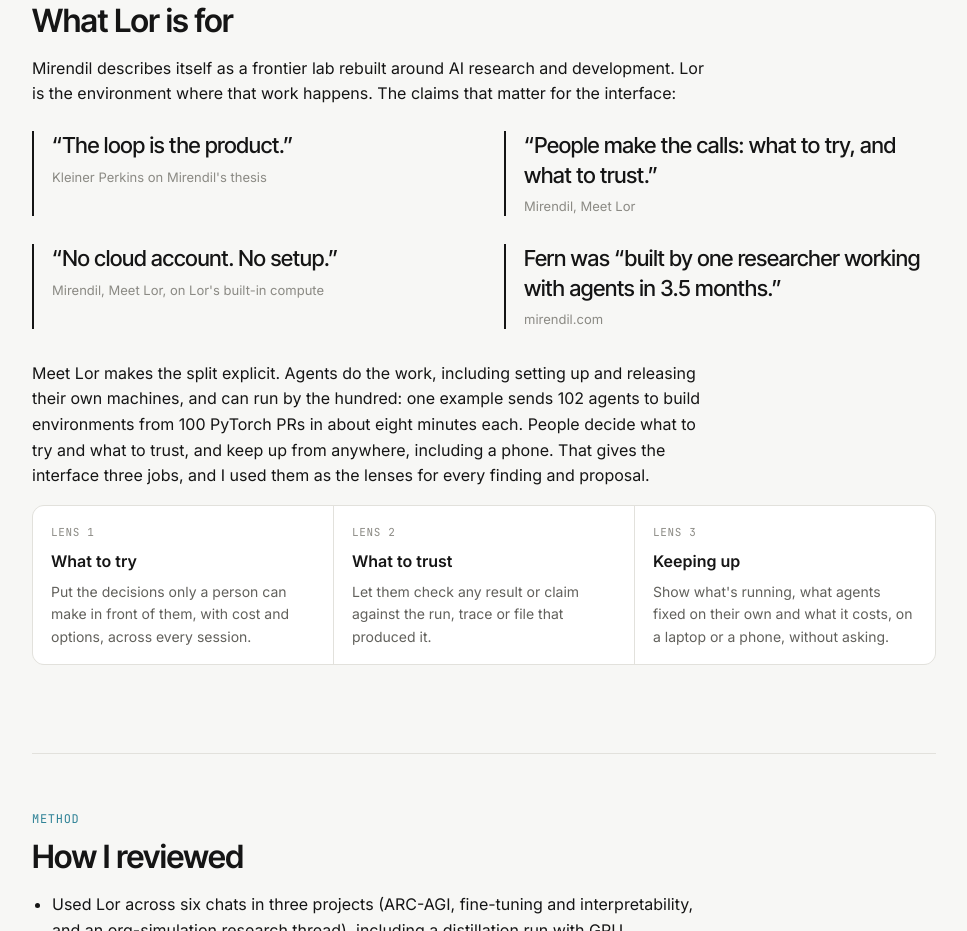
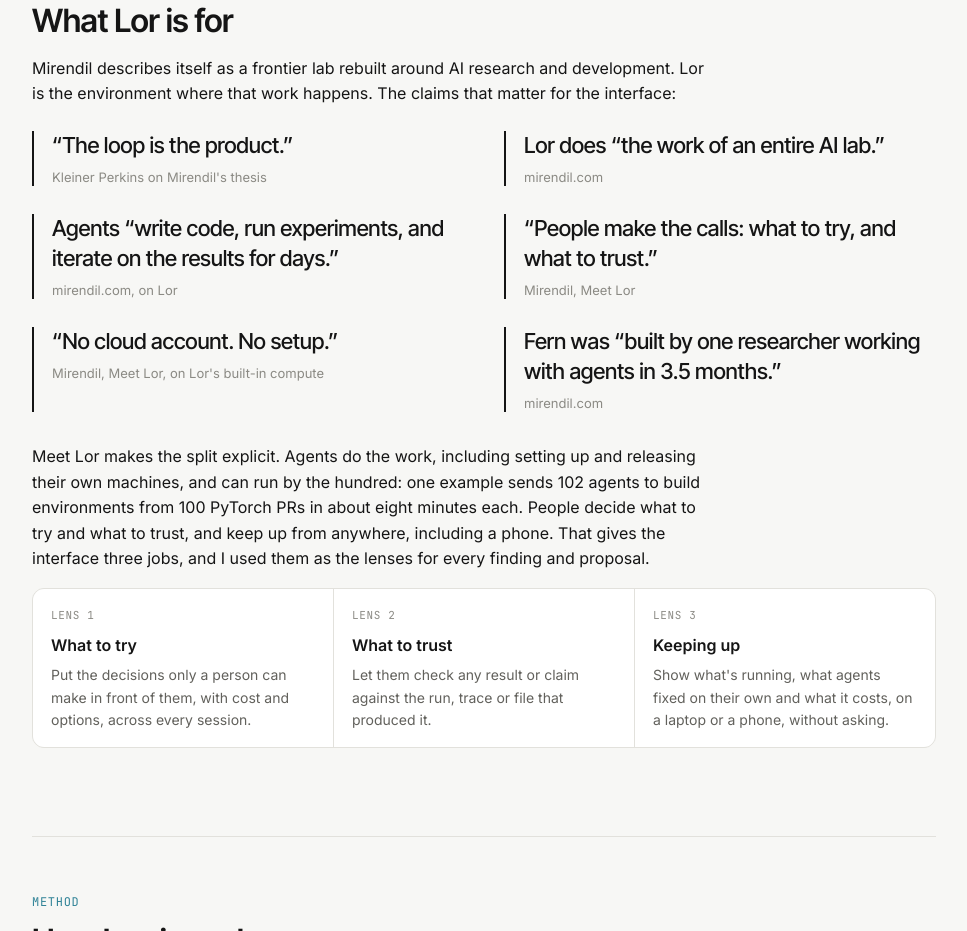
Before and after one commit to personal-computer-inc/mann.computer, a plain HTML site: page lor-ux-review/index.html in a window 1280 px wide. Shown: the part 1611-2542 px from the top of the page, without its empty margins (284-1251 px from the left). Drawn offline with Linux system fonts and the light colour scheme.

Commit message:
Lor UX review: restore two Mirendil quotes (six total)
Co-Authored-By: Claude Opus 5.5 <noreply@anthropic.com>
Claude-Session: https://claude.ai/code/session_0151wcB2akbkyQMXyqDzzfc8

```diff
--- a/lor-ux-review/index.html
+++ b/lor-ux-review/index.html
@@ -193,6 +193,8 @@ code,.mono{font-family:var(--f-mono);font-size:.88em}
 <div class="col"><p>Mirendil describes itself as a frontier lab rebuilt around AI research and development. Lor is the environment where that work happens. The claims that matter for the interface:</p></div>
 <div class="quotes">
 <blockquote>“The loop is the product.”<cite>Kleiner Perkins on Mirendil's thesis</cite></blockquote>
+<blockquote>Lor does “the work of an entire AI lab.”<cite>mirendil.com</cite></blockquote>
+<blockquote>Agents “write code, run experiments, and iterate on the results for days.”<cite>mirendil.com, on Lor</cite></blockquote>
 <blockquote>“People make the calls: what to try, and what to trust.”<cite>Mirendil, Meet Lor</cite></blockquote>
 <blockquote>“No cloud account. No setup.”<cite>Mirendil, Meet Lor, on Lor's built-in compute</cite></blockquote>
 <blockquote>Fern was “built by one researcher working with agents in 3.5 months.”<cite>mirendil.com</cite></blockquote>
```
